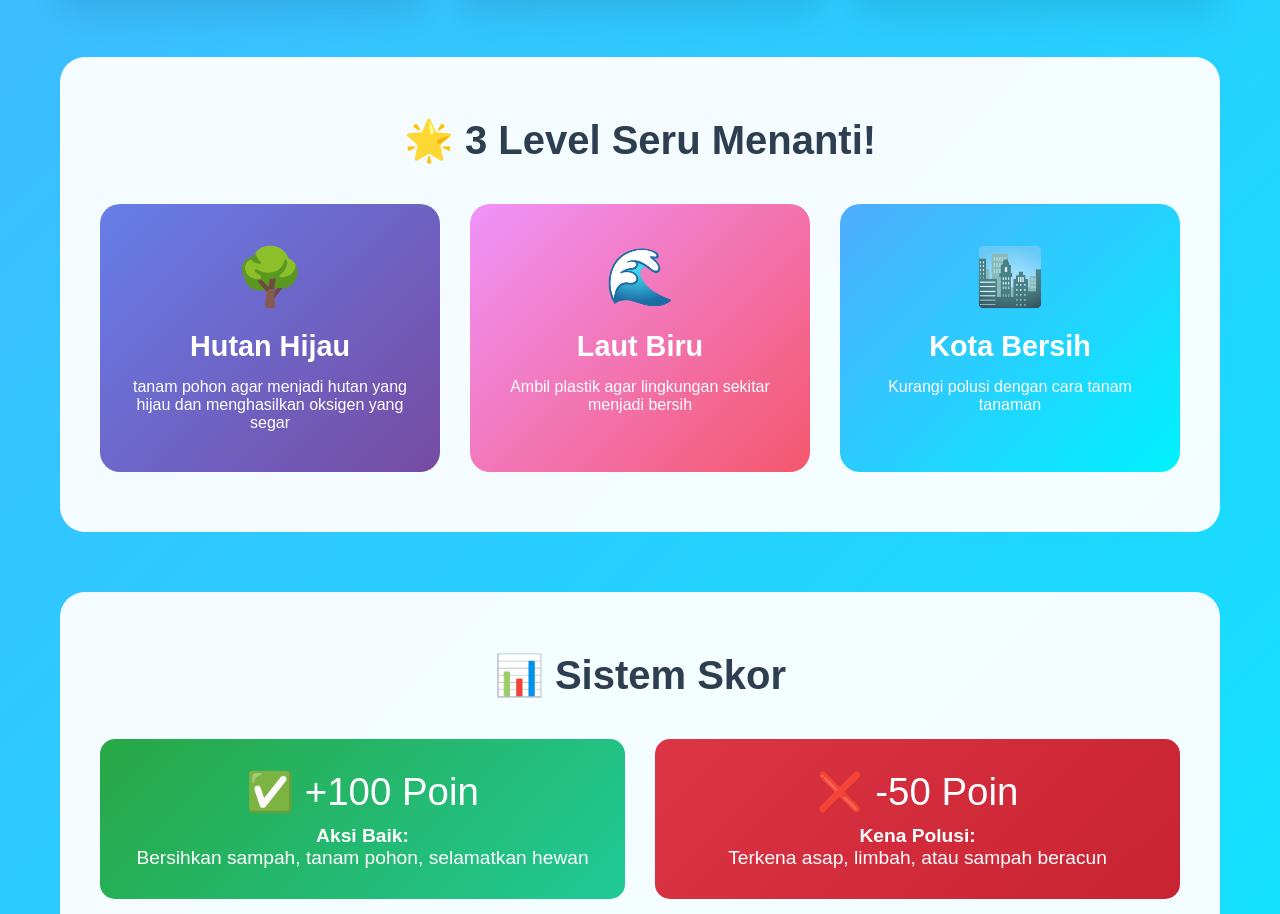
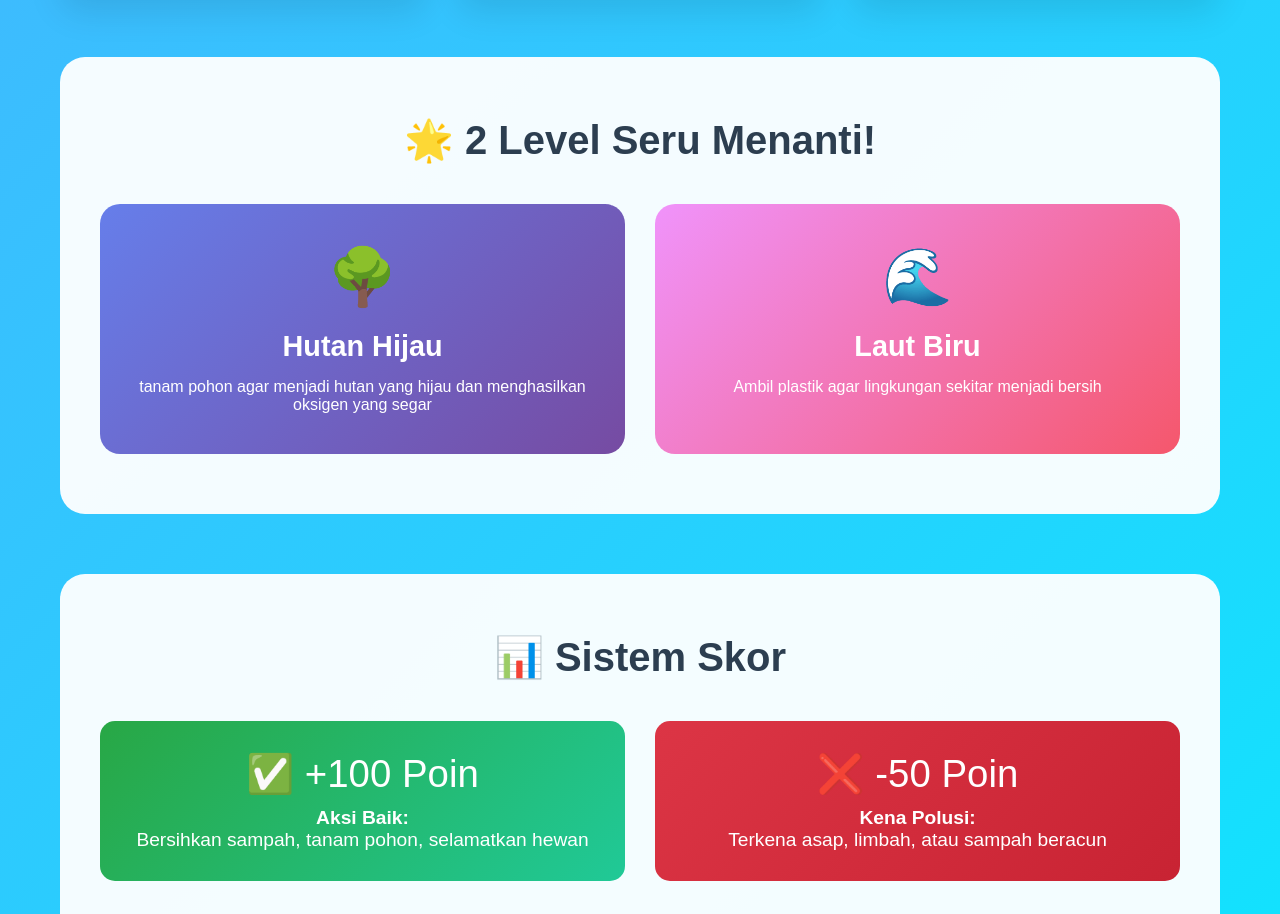
Before and after one commit to mataharilutfi012-pixel/penyelamatan-ekosistem, a plain HTML site: page index.html in a window 1280 px wide. Shown: the part 929-1843 px from the top of the page. Drawn offline with Linux system fonts and the light colour scheme.

Commit message:
Update index.html

```diff
--- a/index.html
+++ b/index.html
@@ -310,7 +310,7 @@
         </section>
 
         <section class="levels">
-            <h2 class="levels-title">🌟 3 Level Seru Menanti!</h2>
+            <h2 class="levels-title">🌟 2 Level Seru Menanti!</h2>
             <div class="levels-grid">
                 <div class="level-card">
                     <div class="level-icon">🌳</div>
@@ -321,11 +321,6 @@
                     <div class="level-icon">🌊</div>
                     <h3 class="level-title">Laut Biru</h3>
                     <p>Ambil plastik agar lingkungan sekitar menjadi bersih</p>
-                </div>
-                <div class="level-card">
-                    <div class="level-icon">🏙️</div>
-                    <h3 class="level-title">Kota Bersih</h3>
-                    <p>Kurangi polusi dengan cara tanam tanaman</p>
                 </div>
             </div>
         </section>
```
